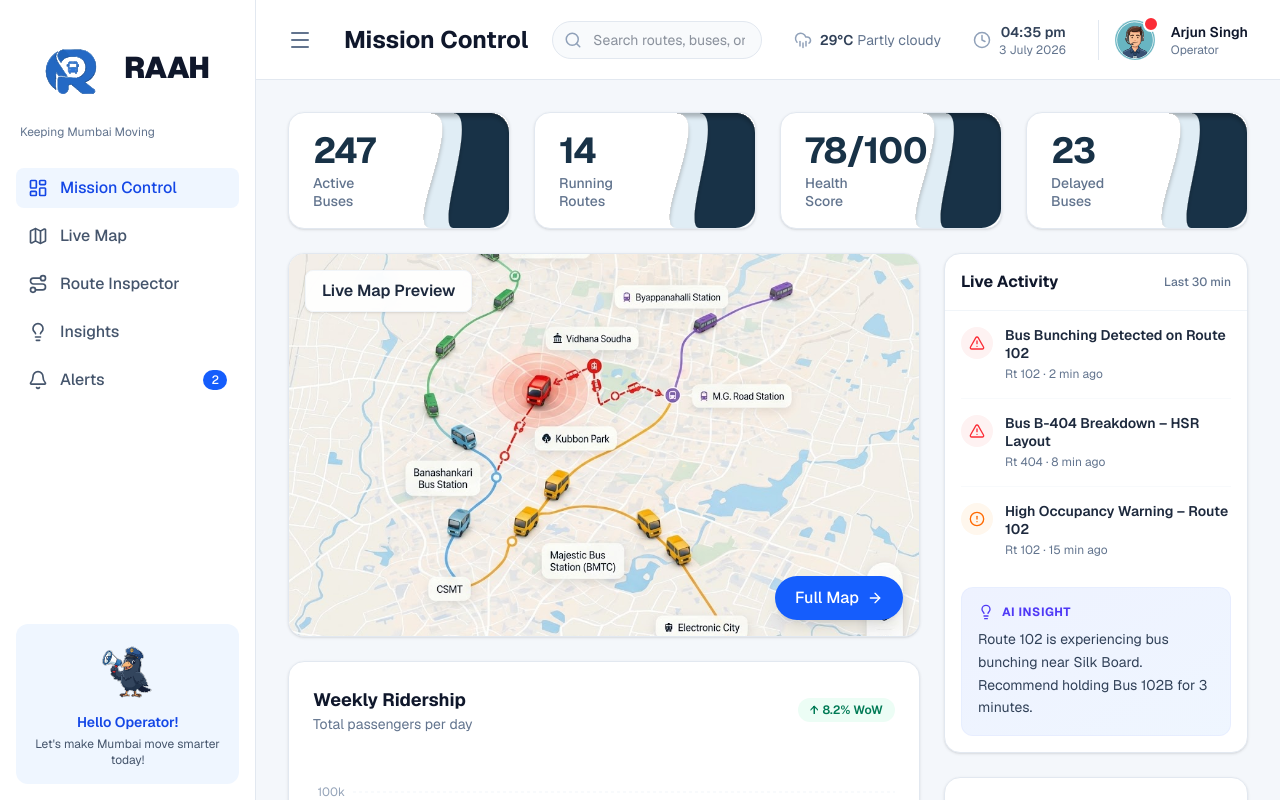
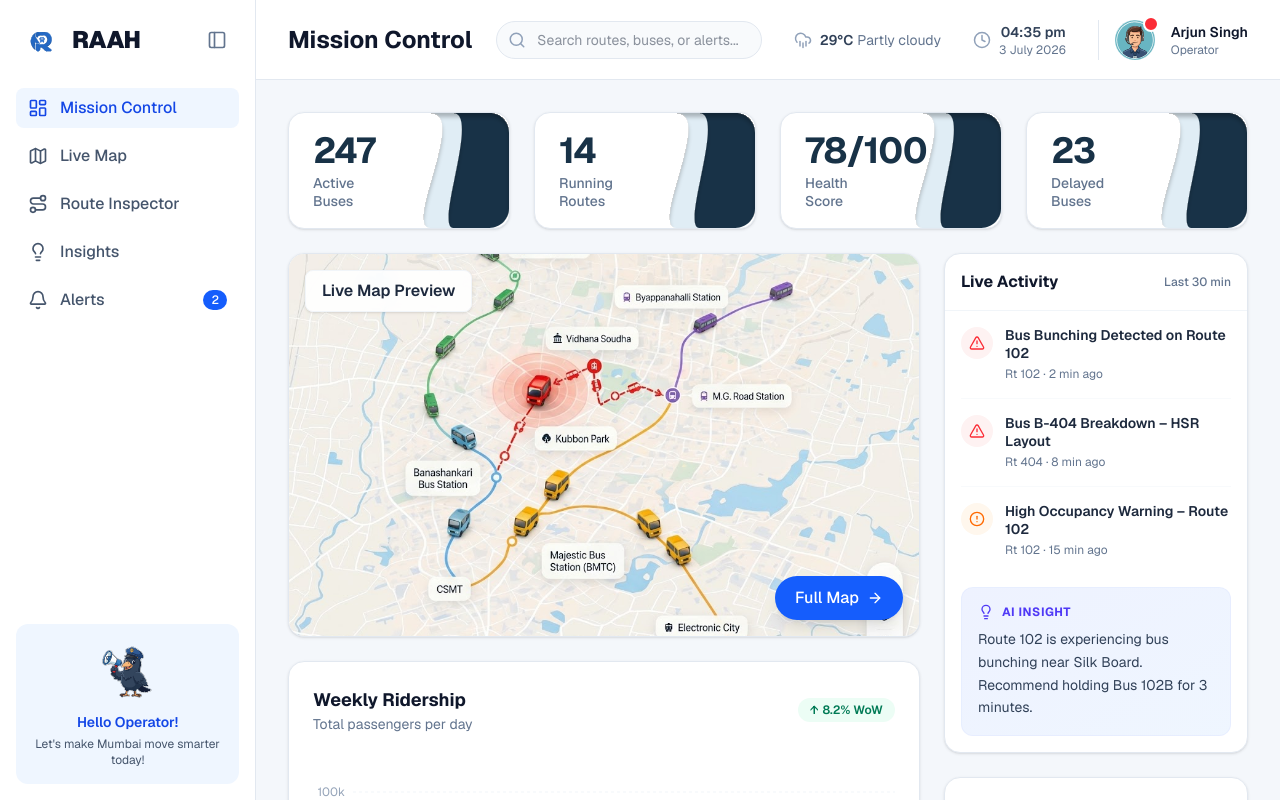
Before and after one commit to Prince-Vaviya/raah-op, a Next.js app: page / in a window 1280 px wide. Built offline with nearby package versions, Linux system fonts and the light colour scheme.

Commit message:
dynamic-sidebar-ok

```diff
--- a/components/DashboardLayout.tsx
+++ b/components/DashboardLayout.tsx
@@ -2,7 +2,7 @@
 import { useState, useEffect } from "react";
 import Link from "next/link";
 import { usePathname } from "next/navigation";
-import { LayoutDashboard, Map as MapIcon, Route, Lightbulb, Bell, Search, CloudRain, Clock, Menu } from "lucide-react";
+import { LayoutDashboard, Map as MapIcon, Route, Lightbulb, Bell, Search, CloudRain, Clock, Sidebar } from "lucide-react";
 
 export default function DashboardLayout({ children }: { children: React.ReactNode }) {
   const pathname = usePathname();
@@ -31,13 +31,37 @@ export default function DashboardLayout({ children }: { children: React.ReactNod
       {/* Sidebar */}
       <aside className={`${isSidebarCollapsed ? 'w-20' : 'w-64'} bg-white border-r border-slate-200 flex flex-col justify-between shrink-0 transition-all duration-300 overflow-visible z-20`}>
         <div>
-          <Link href="/" className="block p-5 group cursor-pointer hover:bg-slate-50 transition-colors">
-            <div className={`flex items-center ${isSidebarCollapsed ? 'justify-center' : 'gap-2'}`}>
-              <img src="/raah_logo.svg" alt="RAAH Logo" className={`${isSidebarCollapsed ? 'w-10 h-10' : 'w-24 h-24'} shrink-0 object-contain transition-all duration-300`} />
-              {!isSidebarCollapsed && <h1 className="text-3xl font-black tracking-tight text-slate-900 group-hover:text-blue-600 transition-colors">RAAH</h1>}
-            </div>
-            {!isSidebarCollapsed && <p className="text-xs text-slate-500 mt-2 whitespace-nowrap">Keeping Mumbai Moving</p>}
-          </Link>
+          <div className="flex items-center justify-between p-5 min-h-[5rem]">
+            {isSidebarCollapsed ? (
+              <div
+                className="w-full flex justify-center relative group cursor-pointer"
+                onClick={() => setIsSidebarCollapsed(false)}
+              >
+                <img src="/raah_logo.svg" alt="RAAH Logo" className="w-10 h-10 shrink-0 object-contain transition-all duration-300" />
+
+                {/* Tooltip */}
+                <div className="absolute left-full ml-4 top-1/2 -translate-y-1/2 px-3 py-2 bg-[#2d2f31] text-white text-sm font-medium rounded-lg opacity-0 group-hover:opacity-100 pointer-events-none whitespace-nowrap z-50 shadow-md flex items-center gap-3 transition-opacity">
+                  <div className="w-5 h-5 rounded border-2 border-white/40 flex items-center justify-center text-[10px]">{'|>'}</div>
+                  Open sidebar
+                </div>
+              </div>
+            ) : (
+              <div className="flex items-center justify-between w-full">
+                <Link href="/" className="flex items-center gap-3 group">
+                  <img src="/raah_logo.svg" alt="RAAH Logo" className="w-10 h-10 shrink-0 object-contain" />
+                  <h1 className="text-2xl font-black tracking-tight text-slate-900 group-hover:text-blue-600 transition-colors">RAAH</h1>
+                </Link>
+                <button
+                  onClick={() => setIsSidebarCollapsed(true)}
+                  className="p-2 text-slate-500 hover:text-slate-900 hover:bg-slate-100 rounded-lg transition-colors"
+                  title="Collapse sidebar"
+                >
+                  <Sidebar size={20} />
+                </button>
+              </div>
+            )}
+          </div>
+
           <nav className="px-4 space-y-2 mt-2">
             <Link href="/" className={getLinkClass("/")}>
               <LayoutDashboard size={20} className="shrink-0" />
@@ -86,12 +110,6 @@ export default function DashboardLayout({ children }: { children: React.ReactNod
         {/* Header */}
         <header className="h-20 bg-white border-b border-slate-200 flex items-center justify-between px-8 shrink-0">
           <div className="flex items-center gap-6 flex-1 mr-8">
-            <button
-              onClick={() => setIsSidebarCollapsed(!isSidebarCollapsed)}
-              className="p-2 -ml-2 text-slate-500 hover:text-slate-900 hover:bg-slate-100 rounded-lg transition-colors"
-            >
-              <Menu size={24} />
-            </button>
             <h2 className="text-2xl font-bold text-slate-900 whitespace-nowrap capitalize">
               {pathname === '/' ? 'Mission Control' : pathname.replace('/', '').replace(/([A-Z])/g, ' $1').trim()}
             </h2>
```
